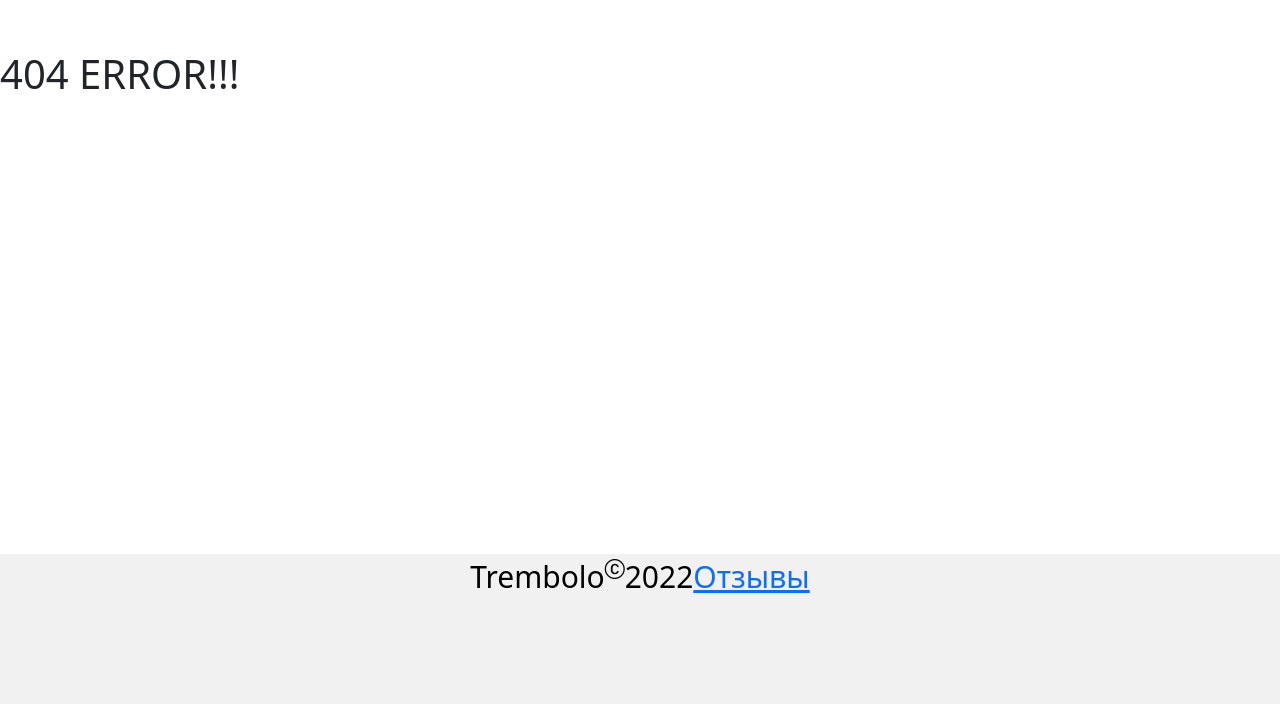
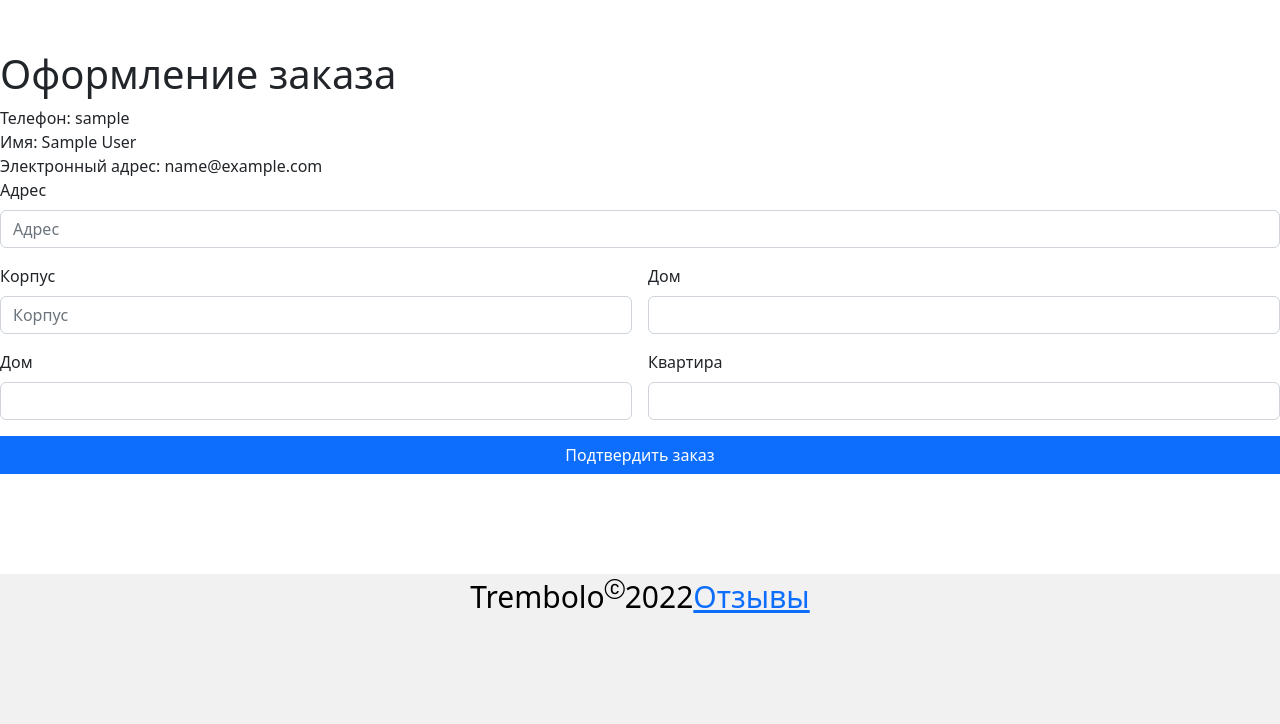
Before and after one commit to juhc/trembolo, a Flask app: page /order/ in a window 1280 px wide. Shown: the part 96-820 px from the top of the page. Run offline with Flask 3, Linux system fonts and the light colour scheme; the visitor is signed in with stand-in values (Sample User, id 1); some libraries are stand-ins or nearby versions.

Commit message:
added order page

```diff
--- a/website/__init__.py
+++ b/website/__init__.py
@@ -1,8 +1,9 @@
 from flask import Flask, render_template
-from .main import SECRET_KEY, DB_NAME
+from .main import SECRET_KEY, DB_NAME, MAIL_PASSWORD, MAIL_PORT, MAIL_SERVER, MAIL_USERNAME
 from flask_sqlalchemy import SQLAlchemy
 from flask_login import LoginManager, current_user
 from flask_admin import Admin
+from flask_mail import Mail
 from .admin import AdminView
 import datetime
 import os
@@ -15,7 +16,13 @@ def create_app():
     app = Flask(__name__)
     app.secret_key = SECRET_KEY
     app.config["SQLALCHEMY_DATABASE_URI"] = f"sqlite:///{DB_NAME}"
-    app.permanent_session_lifetime = datetime.timedelta(minutes=30)
+    app.permanent_session_lifetime = datetime.timedelta(hours=2)
+
+    app.config['MAIL_SERVER'] = MAIL_SERVER
+    app.config['MAIL_PORT'] = MAIL_PORT
+    app.config['MAIL_USERNAME'] = MAIL_USERNAME
+    app.config['MAIL_PASSWORD'] = MAIL_PASSWORD
+    mail = Mail(app)
 
     from .models import User, Review, Product, Cart
 
@@ -37,15 +44,16 @@ def create_app():
 
     from .home import home
     from .account import account
+    from .order import order
 
     app.register_blueprint(home, url_prefix="/")
     app.register_blueprint(account, url_prefix="/account")
+    app.register_blueprint(order, url_prefix="/order")
 
     login_manager.login_view = "account.login"
     login_manager.login_message = "Для доступа к данной странице требуется авторизация"
     login_manager.login_message_category = "error"
     login_manager.init_app(app)
-
 
     create_db(app)
     return app
--- a/website/forms.py
+++ b/website/forms.py
@@ -1,5 +1,5 @@
 from flask_wtf import FlaskForm
-from wtforms import StringField, PasswordField, SubmitField, TextAreaField
+from wtforms import StringField, PasswordField, SubmitField, TextAreaField, IntegerField
 from wtforms.validators import DataRequired, Email, Length, EqualTo, ValidationError
 from .models import User
 
@@ -11,23 +11,34 @@ class LoginForm(FlaskForm):
         render_kw={"placeholder": "Введите адрес электронной почты"},
     )
     password = PasswordField(
-        "Пароль", validators=[DataRequired()], render_kw={"placeholder": "Введите пароль"}
+        "Пароль",
+        validators=[DataRequired()],
+        render_kw={"placeholder": "Введите пароль"},
     )
     submit = SubmitField("Войти")
 
 
 class RegisterForm(FlaskForm):
-    name = StringField("Имя", validators=[DataRequired()],
-    render_kw={"placeholder":"Напишите ваше имя"})
-    surname = StringField("Фамилия", validators=[DataRequired()],
-    render_kw={"placeholder":"Напишите вашу фамилию"})
+    name = StringField(
+        "Имя",
+        validators=[DataRequired()],
+        render_kw={"placeholder": "Напишите ваше имя"},
+    )
+    surname = StringField(
+        "Фамилия",
+        validators=[DataRequired()],
+        render_kw={"placeholder": "Напишите вашу фамилию"},
+    )
     email = StringField(
         "Адрес электронной почты",
         validators=[DataRequired(), Email("Указан неверный адрес электронной почты")],
-        render_kw={"placeholder":"Укажите адрес электронной почты"}
+        render_kw={"placeholder": "Укажите адрес электронной почты"},
     )
-    phone = StringField("Номер телефона", validators=[DataRequired()],
-    render_kw={"placeholder":"Укажите ваш номер телефона"})
+    phone = StringField(
+        "Номер телефона",
+        validators=[DataRequired()],
+        render_kw={"placeholder": "Укажите ваш номер телефона"},
+    )
     password = PasswordField(
         "Пароль",
         validators=[
@@ -35,9 +46,11 @@ class RegisterForm(FlaskForm):
             Length(min=4, message=f"Минимальная длина пароля от %{min}d символов"),
             EqualTo("confirm_password", message="Пароли не совпадают"),
         ],
-        render_kw={"placeholder":"Введите пароль"}
+        render_kw={"placeholder": "Введите пароль"},
     )
-    confirm_password = PasswordField("Подтверждение пароля",render_kw={"placeholder":"Введите пароль еще раз"})
+    confirm_password = PasswordField(
+        "Подтверждение пароля", render_kw={"placeholder": "Введите пароль еще раз"}
+    )
     submit = SubmitField("Зарегистрироваться")
 
     def validate_name(form, field):
@@ -65,3 +78,14 @@ class ReviewForm(FlaskForm):
         id="floatingTextarea2",
     )
     submit = SubmitField("Отправить отзыв")
+
+
+class OrderForm(FlaskForm):
+    address = StringField(
+        "Адрес", render_kw={"placeholder": "Адрес"}, validators=[DataRequired()]
+    )
+    home = IntegerField('Дом', validators=[DataRequired()])
+    corps = StringField('Корпус', render_kw={'placeholder':'Корпус'})
+    door_phone = home = IntegerField('Дом')
+    room = IntegerField('Квартира')
+    submit = SubmitField('Подтвердить заказ')
--- a/website/main/settings.py
+++ b/website/main/settings.py
@@ -2,3 +2,7 @@ import os
 
 SECRET_KEY = os.urandom(32).hex()
 DB_NAME = f"{os.getcwd()}\\website\\trembolo.db"
+MAIL_PORT = 465
+MAIL_SERVER = 'smtp.mail.ru '
+MAIL_USERNAME = 'trembolonotification@mail.ru'
+MAIL_PASSWORD = 'Trembolo2022'
--- /dev/null
+++ b/website/order.py
@@ -0,0 +1,16 @@
+from flask import Blueprint, request, render_template
+from flask_login import current_user, login_required
+from .forms import OrderForm
+
+order = Blueprint("order", __name__)
+
+
+@order.route("/", methods=["POST", "GET"])
+@login_required
+def apply_order():
+    if request.method == "POST":
+        pass
+
+    else:
+        form = OrderForm()
+        return render_template('order.html', form=form, user=current_user)
--- a/website/templates/base.html
+++ b/website/templates/base.html
@@ -66,7 +66,7 @@
                     </div>
                     <div class="offcanvas-footer">
                         <p id="cartTotalPrice"></p>
-                        <button>К оформлению заказа</button>
+                        <a href="{{ url_for('order.apply_order') }}"><button>К оформлению заказа</button></a>
                     </div>
                     {% endif %}
                 </div>
--- /dev/null
+++ b/website/templates/order.html
@@ -0,0 +1,40 @@
+{% extends "base.html" %}
+
+{% block title %}
+Заказ
+{% endblock title %}
+
+{% block content %}
+<h1>Оформление заказа</h1>
+<div>
+    <div>Телефон: {{ user.phone }}</div>
+    <div>Имя: {{ user.name }}</div>
+    <div>Электронный адрес: {{ user.email }}</div>
+    <div>
+        <form class="row g-3" method="post">
+            {% for field in form if field.name not in ['csrf_token', 'submit'] %}
+                {% if field.name == 'address' %}
+                    {{ form_field("col-mb-3", field, "form-control address", "form-control invalid address") }}
+                {% else %}
+                    {{ form_field("col-md-6", field, "form-control", "form-control invalid") }}
+                {% endif %}
+            {% endfor %}
+            {{ form.submit(class="btn btn-primary") }}
+        </form>
+    </div>
+</div>
+{% endblock content %}
+
+{% macro form_field(div_class, field, field_class, error_field_class) %}
+<div class={{ div_class }}>
+    {{ field.label(class="form-label") }}
+    {% if field.errors %}
+    {{ field(class= error_field_class) }}
+    {% for error in field.errors %}
+    <div class="form-text invalid-text">*{{ error }}</div>
+    {% endfor %}
+    {% else %}
+    {{ field(class=field_class) }}
+    {% endif %}
+</div>
+{% endmacro %}
```
Also changed, not shown: website/account.py (+4 -4 lines).
